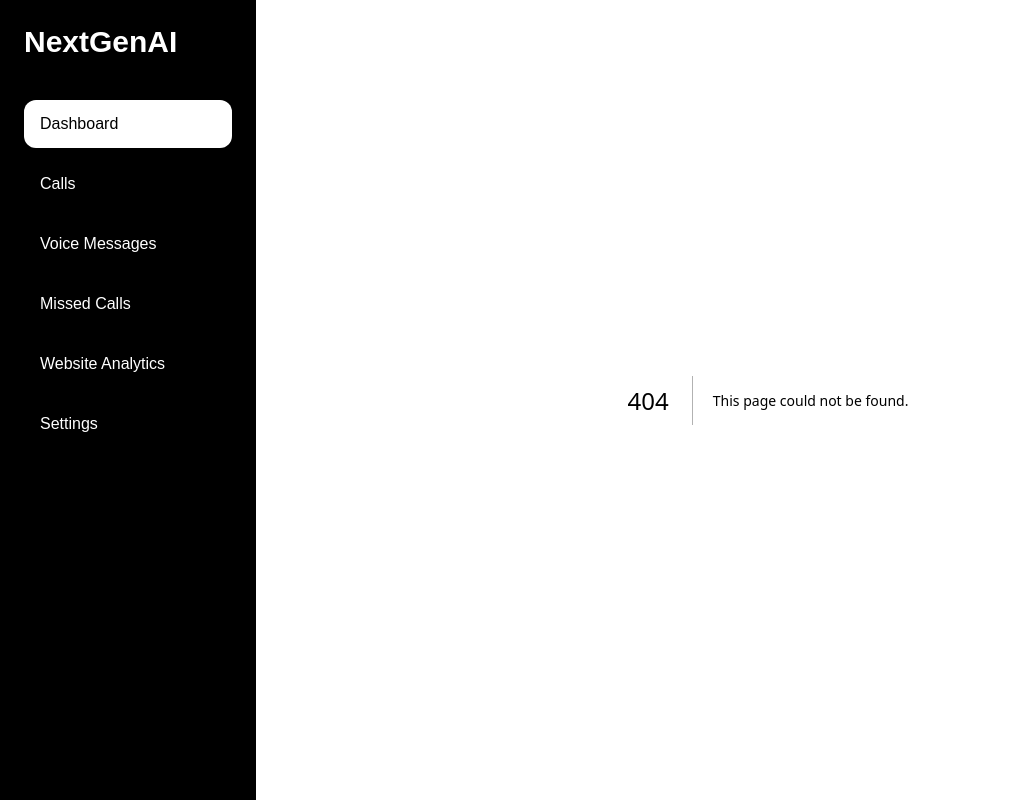
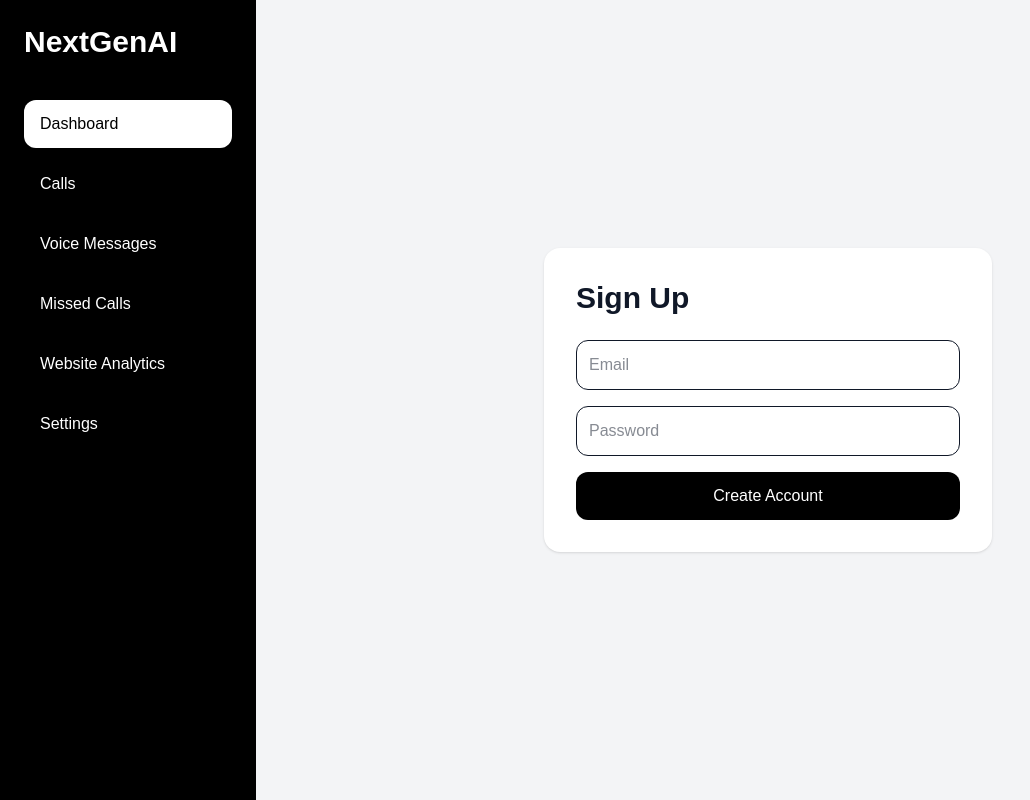
Before and after one commit to thiennguyen11082-oss/az-voice-ai, a Next.js app: page /signup in a window 1280 px wide. Before the commit this address had no page. Shown: the whole page, without its empty margins (0-1030 px from the left). Built offline with nearby package versions, Linux system fonts and the light colour scheme; no server answers.

Commit message:
Added login signup and user profile

```diff
--- /dev/null
+++ b/app/lib/auth.ts
@@ -0,0 +1,6 @@
+import { createClient } from "@supabase/supabase-js";
+
+export const authClient = createClient(
+  process.env.NEXT_PUBLIC_SUPABASE_URL!,
+  process.env.NEXT_PUBLIC_SUPABASE_ANON_KEY!
+);
--- /dev/null
+++ b/app/login/page.tsx
@@ -0,0 +1,55 @@
+"use client";
+
+import { useState } from "react";
+import { authClient } from "@/app/lib/auth";
+
+export default function LoginPage() {
+  const [email, setEmail] = useState("");
+  const [password, setPassword] = useState("");
+
+  async function handleLogin() {
+    const { error } = await authClient.auth.signInWithPassword({
+      email,
+      password,
+    });
+
+    if (error) {
+      alert(error.message);
+      return;
+    }
+
+    alert("Logged in successfully.");
+    window.location.href = "/";
+  }
+
+  return (
+    <main className="min-h-screen flex items-center justify-center bg-gray-100 text-gray-900">
+      <div className="bg-white p-8 rounded-2xl shadow w-full max-w-md">
+        <h1 className="text-3xl font-bold mb-6">Login</h1>
+
+        <input
+          type="email"
+          placeholder="Email"
+          className="w-full border rounded-xl p-3 mb-4"
+          value={email}
+          onChange={(e) => setEmail(e.target.value)}
+        />
+
+        <input
+          type="password"
+          placeholder="Password"
+          className="w-full border rounded-xl p-3 mb-4"
+          value={password}
+          onChange={(e) => setPassword(e.target.value)}
+        />
+
+        <button
+          onClick={handleLogin}
+          className="w-full bg-black text-white rounded-xl p-3"
+        >
+          Login
+        </button>
+      </div>
+    </main>
+  );
+}
--- /dev/null
+++ b/app/profile/page.tsx
@@ -0,0 +1,37 @@
+"use client";
+
+import { useEffect, useState } from "react";
+import { authClient } from "@/app/lib/auth";
+
+export default function ProfilePage() {
+  const [user, setUser] = useState<any>(null);
+
+  useEffect(() => {
+    async function loadUser() {
+      const {
+        data: { user },
+      } = await authClient.auth.getUser();
+
+      setUser(user);
+    }
+
+    loadUser();
+  }, []);
+
+  return (
+    <main className="p-8">
+      <h1 className="text-4xl font-bold mb-6">
+        User Profile
+      </h1>
+
+      {user ? (
+        <div>
+          <p>Email: {user.email}</p>
+          <p>User ID: {user.id}</p>
+        </div>
+      ) : (
+        <p>Loading...</p>
+      )}
+    </main>
+  );
+}
--- /dev/null
+++ b/app/signup/page.tsx
@@ -0,0 +1,56 @@
+"use client";
+
+import { useState } from "react";
+import { authClient } from "@/app/lib/auth";
+
+export default function SignupPage() {
+  const [email, setEmail] = useState("");
+  const [password, setPassword] = useState("");
+
+  async function handleSignup() {
+    const { error } = await authClient.auth.signUp({
+      email,
+      password,
+    });
+
+    if (error) {
+      alert(error.message);
+      return;
+    }
+
+    alert("Account created. Check Supabase Users page.");
+  }
+
+  return (
+    <main className="min-h-screen flex items-center justify-center bg-gray-100 text-gray-900">
+      <div className="bg-white p-8 rounded-2xl shadow w-full max-w-md">
+        <h1 className="text-3xl font-bold mb-6">
+          Sign Up
+        </h1>
+
+        <input
+          type="email"
+          placeholder="Email"
+          className="w-full border rounded-xl p-3 mb-4"
+          value={email}
+          onChange={(e) => setEmail(e.target.value)}
+        />
+
+        <input
+          type="password"
+          placeholder="Password"
+          className="w-full border rounded-xl p-3 mb-4"
+          value={password}
+          onChange={(e) => setPassword(e.target.value)}
+        />
+
+        <button
+          onClick={handleSignup}
+          className="w-full bg-black text-white rounded-xl p-3"
+        >
+          Create Account
+        </button>
+      </div>
+    </main>
+  );
+}
--- a/package.json
+++ b/package.json
@@ -9,6 +9,7 @@
     "lint": "eslint"
   },
   "dependencies": {
+    "@supabase/ssr": "^0.10.3",
     "@supabase/supabase-js": "^2.106.2",
     "lucide-react": "^1.16.0",
     "next": "16.2.6",
```
Also changed, not shown: 1 other file (tests, documents, lock files or other folders).
